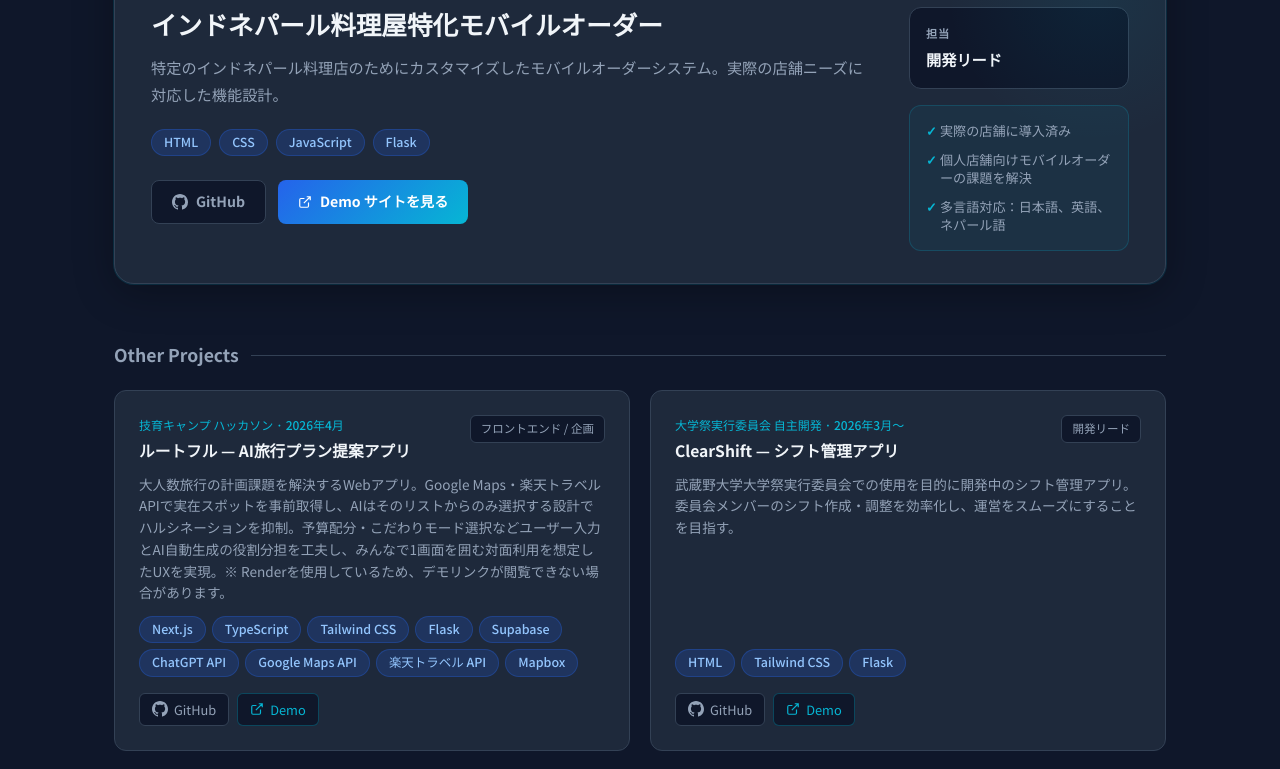
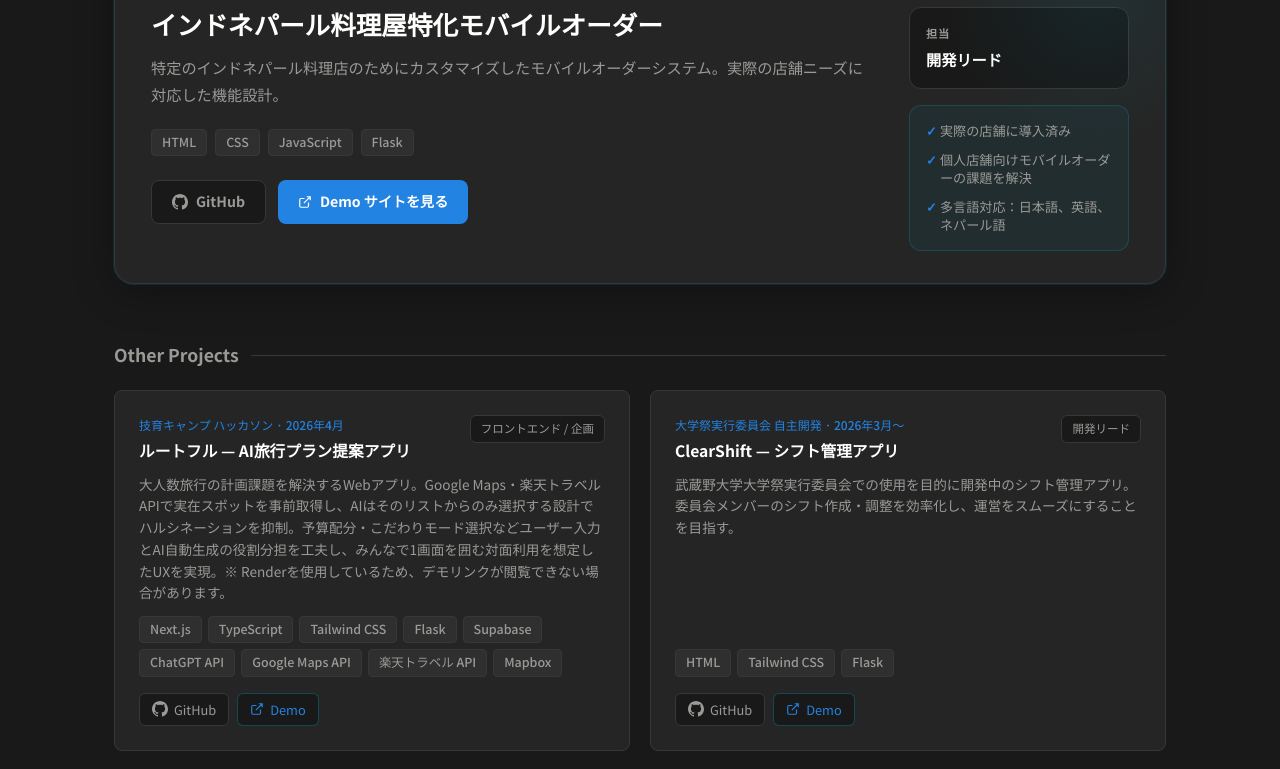
Before and after one commit to s2422092/portfolio, a React (Vite) app: page / in a window 1280 px wide. Shown: the part 3100-3869 px from the top of the page. Built offline with nearby package versions, Linux system fonts and the light colour scheme.

Commit message:
カラーリングの変更

```diff
--- a/src/components/Skills.css
+++ b/src/components/Skills.css
@@ -49,20 +49,20 @@
 }
 
 .skill-tag {
-  background: rgba(37, 99, 235, 0.1);
-  border: 1px solid rgba(37, 99, 235, 0.25);
-  color: #93c5fd;
+  background: var(--bg-card2);
+  border: 1px solid var(--border);
+  color: var(--text-muted);
   padding: 5px 14px;
-  border-radius: 20px;
+  border-radius: 4px;
   font-size: 0.85rem;
   font-weight: 500;
   letter-spacing: 0.02em;
-  transition: background 0.2s, border-color 0.2s;
+  transition: background 0.15s, color 0.15s;
 }
 
 .skill-tag:hover {
-  background: rgba(37, 99, 235, 0.2);
-  border-color: rgba(37, 99, 235, 0.5);
+  background: #3d3d3d;
+  color: var(--text);
 }
 
 @media (max-width: 900px) {
--- a/src/index.css
+++ b/src/index.css
@@ -7,16 +7,16 @@
 }
 
 :root {
-  --primary: #2563eb;
-  --primary-dark: #1d4ed8;
-  --accent: #06b6d4;
-  --bg: #0f172a;
-  --bg-card: #1e293b;
-  --bg-card2: #253146;
-  --text: #f1f5f9;
-  --text-muted: #94a3b8;
-  --border: #334155;
-  --radius: 12px;
+  --primary: #2383e2;
+  --primary-dark: #1a6fc4;
+  --accent: #2383e2;
+  --bg: #191919;
+  --bg-card: #252525;
+  --bg-card2: #2f2f2f;
+  --text: #fffffe;
+  --text-muted: #9b9a97;
+  --border: #373737;
+  --radius: 8px;
 }
 
 html {
@@ -60,11 +60,11 @@ section {
 .section-title::after {
   content: '';
   display: block;
-  width: 48px;
-  height: 4px;
-  background: linear-gradient(90deg, var(--primary), var(--accent));
+  width: 32px;
+  height: 2px;
+  background: var(--border);
   border-radius: 2px;
-  margin-top: 8px;
+  margin-top: 10px;
 }
 
 .card {
@@ -72,21 +72,20 @@ section {
   border: 1px solid var(--border);
   border-radius: var(--radius);
   padding: 24px;
-  transition: transform 0.2s, box-shadow 0.2s;
+  transition: background 0.15s;
 }
 
 .card:hover {
-  transform: translateY(-2px);
-  box-shadow: 0 8px 24px rgba(0,0,0,0.3);
+  background: var(--bg-card2);
 }
 
 .tag {
   display: inline-block;
-  background: rgba(37, 99, 235, 0.2);
-  color: #93c5fd;
-  border: 1px solid rgba(37, 99, 235, 0.3);
-  border-radius: 20px;
-  padding: 2px 12px;
+  background: var(--bg-card2);
+  color: var(--text-muted);
+  border: 1px solid var(--border);
+  border-radius: 4px;
+  padding: 2px 10px;
   font-size: 0.78rem;
   font-weight: 500;
 }
```
Also changed, not shown: .claude/settings.local.json (added).
